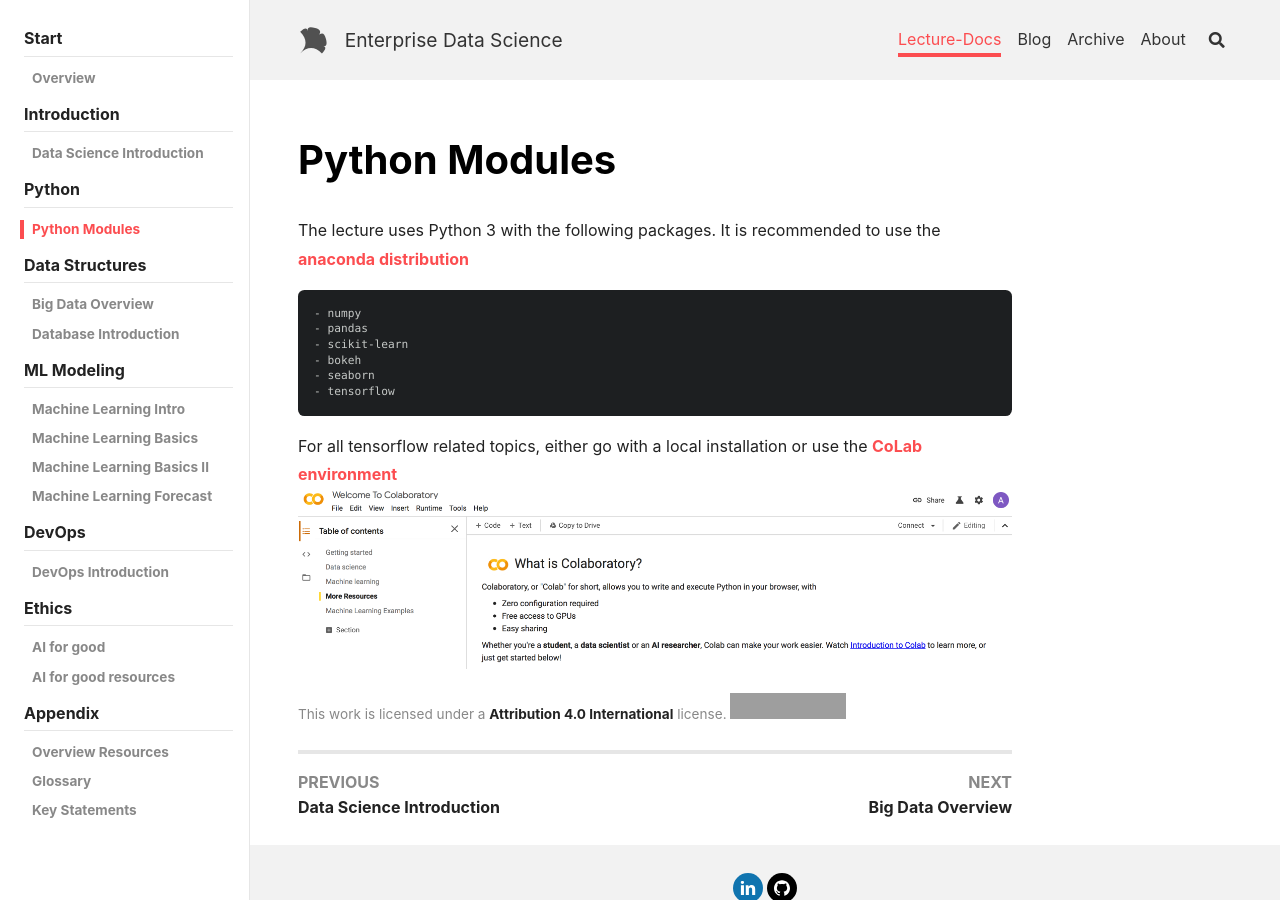
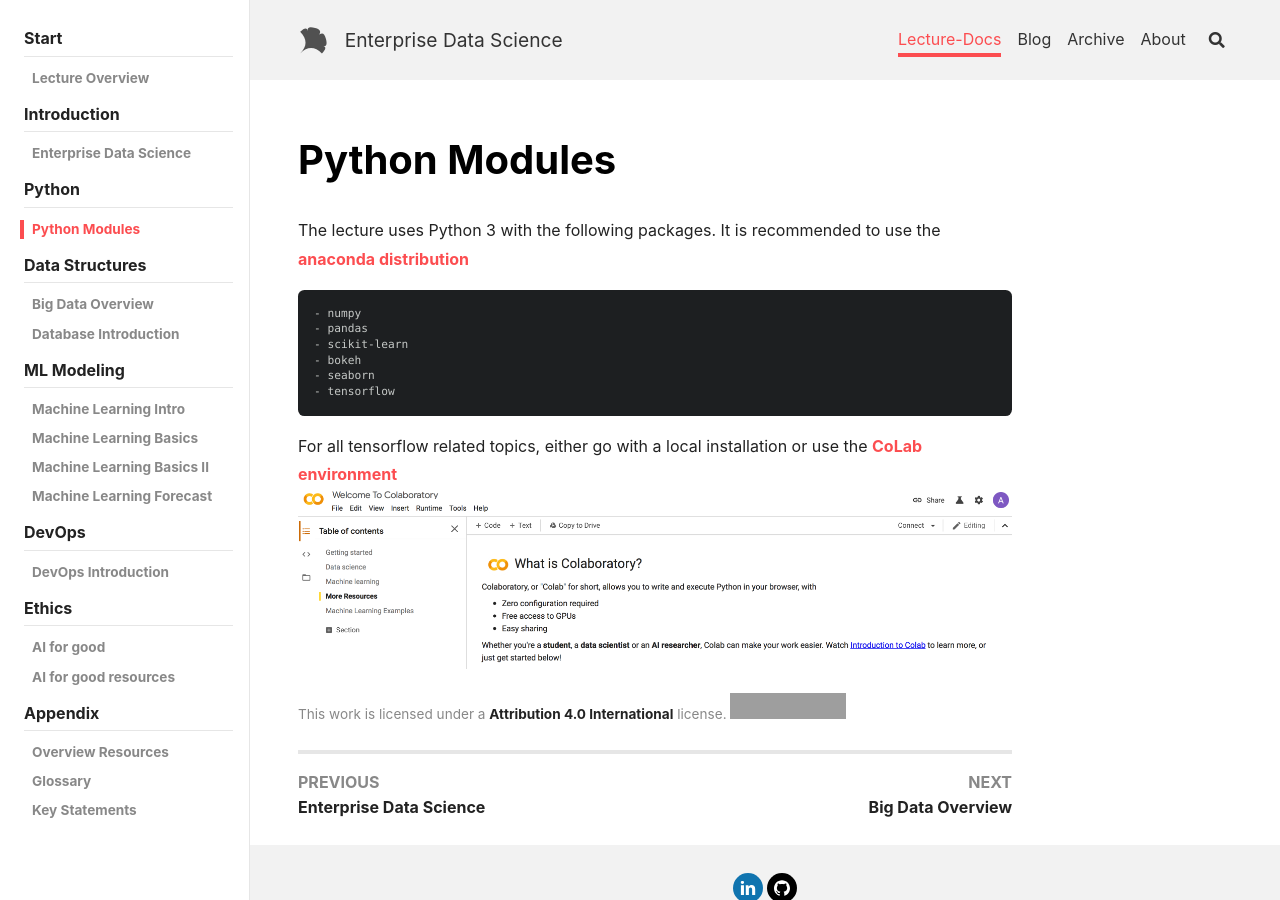
Before and after one commit to kienlef/kienlef.github.io, a Jekyll site: the page built from docs/_docs/2.0-python_setup.md, in a window 1280 px wide. Built offline with Jekyll 4.4.1, drawn with Linux system fonts in a browser that asks for light colours; nearby versions of some CDN libraries; grey boxes are pictures that could not be loaded.

Commit message:
re-naming nav

```diff
--- a/_data/navigation.yml
+++ b/_data/navigation.yml
@@ -13,11 +13,11 @@ header:
 docs-nav:
   - title:      Start
     children:
-      - title: Overview
+      - title: Lecture Overview
         url: /docs/overview
   - title:      Introduction
     children:
-      - title:  Data Science Introduction
+      - title:  Enterprise Data Science
         url:    /docs/DS_intro
   - title:     Python
     children:
```
